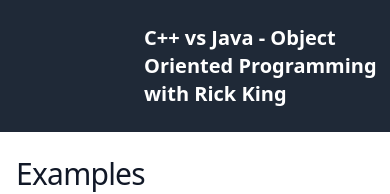
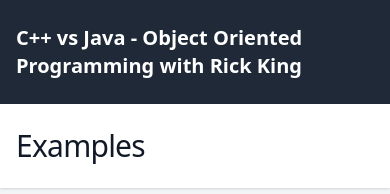
Before and after one commit to vjordan-cs/cpp-vs-java, a Next.js app: page / in a window 390 px wide. Shown: the top 194 px of the page. Built offline with nearby package versions, Linux system fonts and the light colour scheme.

Commit message:
add responsive header

```diff
--- a/components/Dash.js
+++ b/components/Dash.js
@@ -158,8 +158,10 @@
   return (
     <div>
       <div className="min-h-full w-full">
-        <div className="bg-gray-800 text-white py-6 pl-36 text-xl font-bold">
-          C++ vs Java - Object Oriented Programming with Rick King
+        <div className="bg-gray-800 text-white py-6 ">
+          <div className="mx-auto max-w-7xl px-4 sm:px-6 lg:px-8 text-xl font-bold">
+            C++ vs Java - Object Oriented Programming with Rick King
+          </div>
         </div>
 
         <header className="bg-white shadow">
```
